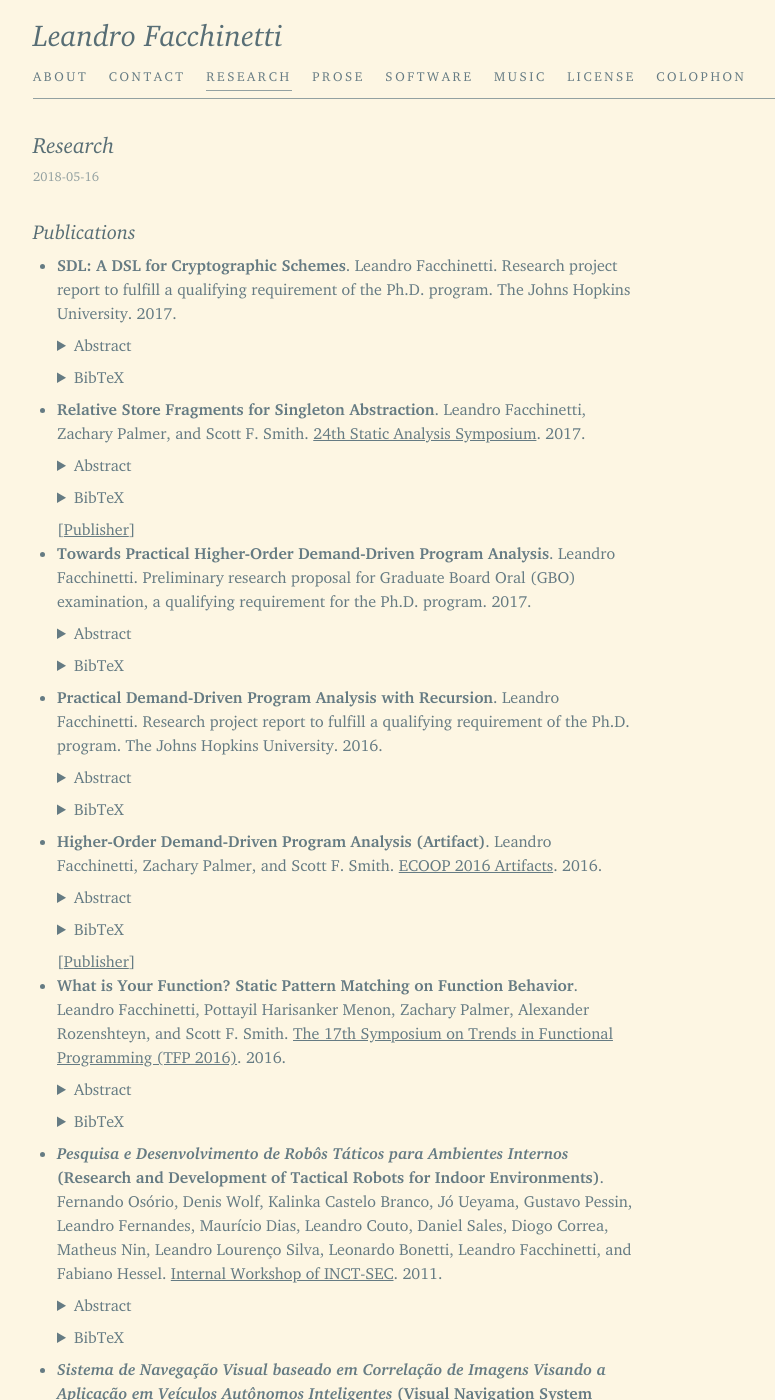
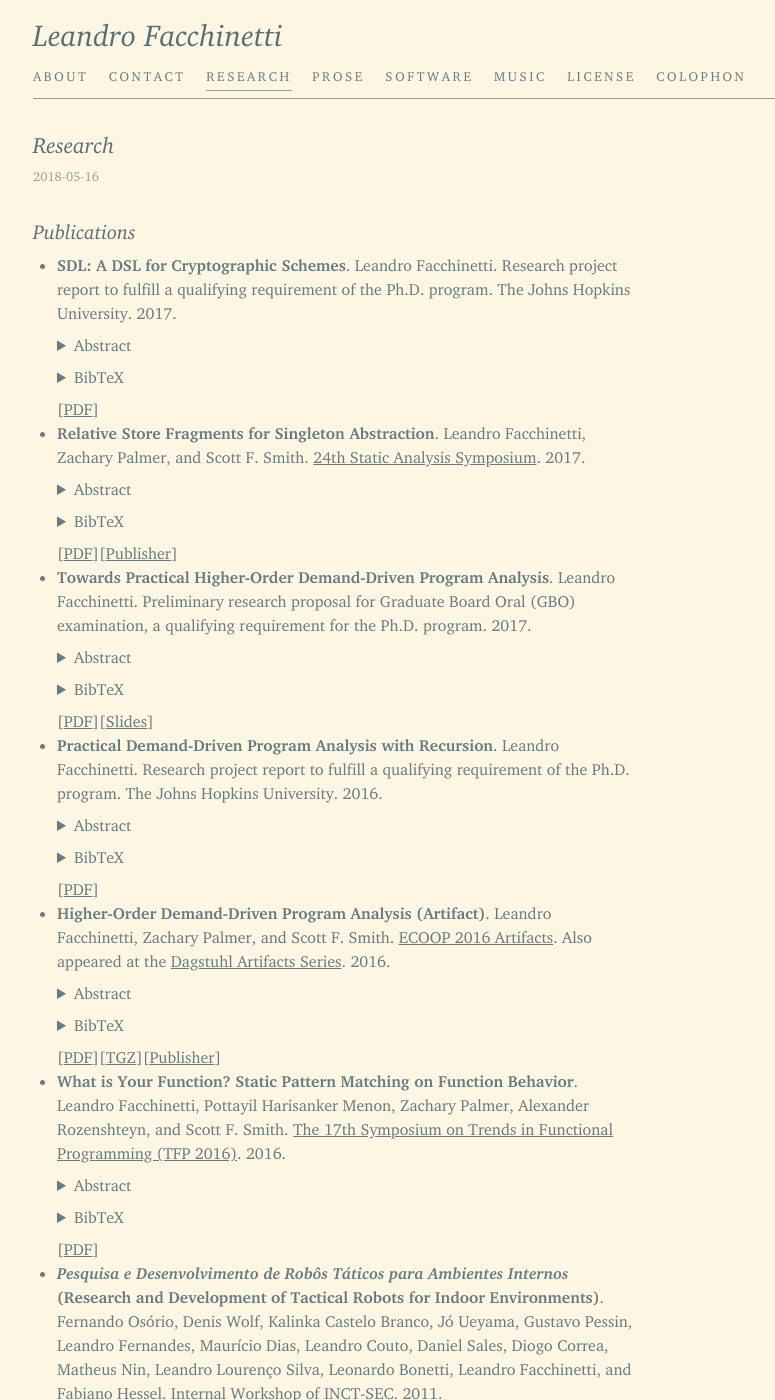
Before and after one commit to leafac/leafac.com, a Jekyll site: the page built from research/index.md, in a window 1280 px wide and 1400 px high. Shown: the whole window, without its empty margins (107-882 px from the left). Built offline with Jekyll 4.4.1, drawn with Linux system fonts in a browser that asks for light colours; some of the changed lines change nothing that is shown.

Commit message:
Add attachments

````diff
--- a/research/index.md
+++ b/research/index.md
@@ -47,8 +47,8 @@ publications:
       	author = {{Leandro Facchinetti}},
       	month = nov,
       	year = {2017},
-      	file = {Facchinetti - SDL A DSL for Cryptographic Schemes.pdf:/Users/leafac/Zotero/storage/6A35YXPD/Facchinetti - SDL A DSL for Cryptographic Schemes.pdf:application/pdf}
       }
+    attachments: [["PDF", "Facchinetti - SDL A DSL for Cryptographic Schemes.pdf"]]
   - id: http://zotero.org/users/4828827/items/TJW5USER
     type: paper-conference
     title: Relative Store Fragments for Singleton Abstraction
@@ -85,8 +85,8 @@ publications:
           author = {{Leandro Facchinetti} and {Zachary Palmer} and {Scott F. Smith}},
           month = nov,
           year = {2017},
-          file = {Facchinetti et al. - 2017 - Relative Store Fragments for Singleton Abstraction.pdf:/Users/leafac/Zotero/storage/L9YPDZ5Q/Facchinetti et al. - 2017 - Relative Store Fragments for Singleton Abstraction.pdf:application/pdf}
       }
+    attachments: [["PDF", "Facchinetti et al. - 2017 - Relative Store Fragments for Singleton Abstraction.pdf"]]
   - id: http://zotero.org/users/4828827/items/NPG5Y85P
     type: speech
     title: Towards Practical Higher-Order Demand-Driven Program Analysis
@@ -125,8 +125,8 @@ publications:
       	author = {{Leandro Facchinetti}},
       	month = oct,
       	year = {2017},
-      	file = {Facchinetti - Towards Practical Higher-Order Demand-Driven Progr.pdf:/Users/leafac/Zotero/storage/SU3CXK8A/Facchinetti - Towards Practical Higher-Order Demand-Driven Progr.pdf:application/pdf;towards-practical-higher-order-demand-driven-program-analysis.key:/Users/leafac/Zotero/storage/BBDFG6AL/towards-practical-higher-order-demand-driven-program-analysis.key:application/x-iwork-keynote-sffkey}
       }
+    attachments: [["PDF", "Facchinetti - Towards Practical Higher-Order Demand-Driven Progr.pdf"], ["Slides", "towards-practical-higher-order-demand-driven-program-analysis.key"]]
   - id: http://zotero.org/users/4828827/items/V865FGTI
     type: report
     title: Practical Demand-Driven Program Analysis with Recursion
@@ -161,8 +161,8 @@ publications:
       	author = {{Leandro Facchinetti}},
       	month = oct,
       	year = {2016},
-      	file = {Facchinetti - Practical Demand-Driven Program Analysis with Recu.pdf:/Users/leafac/Zotero/storage/KI9GH7TW/Facchinetti - Practical Demand-Driven Program Analysis with Recu.pdf:application/pdf}
       }
+    attachments: [["PDF", "Facchinetti - Practical Demand-Driven Program Analysis with Recu.pdf"]]
   - id: http://zotero.org/users/4828827/items/AEVV98PS
     type: book
     title: Higher-Order Demand-Driven Program Analysis (Artifact)
@@ -197,8 +197,8 @@ publications:
       	month = jun,
       	year = {2016},
       	note = {Also appeared at the [Dagstuhl Artifacts Series](http://drops.dagstuhl.de/opus/volltexte/2016/6130/)},
-      	file = {DARTS-2-1-9-artifact-88e98fe9019cb2bb1e758be0ca6325f9.tgz:/Users/leafac/Zotero/storage/H6TRMXGE/DARTS-2-1-9-artifact-88e98fe9019cb2bb1e758be0ca6325f9.tgz:application/x-gzip;Leandro Facchinetti et al. - 2016 - Higher-Order Demand-Driven Program Analysis (Artif.pdf:/Users/leafac/Zotero/storage/FFQTCHT2/Leandro Facchinetti et al. - 2016 - Higher-Order Demand-Driven Program Analysis (Artif.pdf:application/pdf}
       }
+    attachments: [["PDF", "Leandro Facchinetti et al. - 2016 - Higher-Order Demand-Driven Program Analysis (Artif.pdf"], ["TGZ", "DARTS-2-1-9-artifact-88e98fe9019cb2bb1e758be0ca6325f9.tgz"]]
   - id: http://zotero.org/users/4828827/items/RKXIFGKR
     type: speech
     title: What is Your Function? Static Pattern Matching on Function Behavior
@@ -232,8 +232,8 @@ publications:
       	author = {{Leandro Facchinetti} and {Pottayil Harisanker Menon} and {Zachary Palmer} and {Alexander Rozenshteyn} and {Scott F. Smith}},
       	month = jun,
       	year = {2016},
-      	file = {Facchinetti et al. - What is Your Function Static Pattern Matching on .pdf:/Users/leafac/Zotero/storage/F9GGKD4W/Facchinetti et al. - What is Your Function Static Pattern Matching on .pdf:application/pdf}
       }
+    attachments: [["PDF", "Facchinetti et al. - What is Your Function Static Pattern Matching on .pdf"]]
   - id: http://zotero.org/users/4828827/items/IZSR5PBU
     type: paper-conference
     title: Pesquisa e Desenvolvimento de Robôs Táticos para Ambientes Internos
@@ -287,8 +287,8 @@ publications:
       	author = {{Fernando Osório} and {Denis Wolf} and {Kalinka Castelo Branco} and {Jó Ueyama} and {Gustavo Pessin} and {Leandro Fernandes} and {Maurício Dias} and {Leandro Couto} and {Daniel Sales} and {Diogo Correa} and {Matheus Nin} and {Leandro Lourenço Silva} and {Leonardo Bonetti} and {Leandro Facchinetti} and {Fabiano Hessel}},
       	month = dec,
       	year = {2011},
-      	file = {Osório et al. - Pesquisa e Desenvolvimento de Robôs Táticos para A.pdf:/Users/leafac/Zotero/storage/WM7FN8TZ/Osório et al. - Pesquisa e Desenvolvimento de Robôs Táticos para A.pdf:application/pdf}
       }
+    attachments: [["PDF", "Osório et al. - Pesquisa e Desenvolvimento de Robôs Táticos para A.pdf"]]
   - id: http://zotero.org/users/4828827/items/VUC75E8B
     type: speech
     title: Sistema de Navegação Visual baseado em Correlação de Imagens Visando a Aplicação
@@ -313,8 +313,8 @@ publications:
       	author = {{Leandro Facchinetti} and {Fernando Santos Osório}},
       	month = nov,
       	year = {2010},
-      	file = {Facchinetti and Osório - Sistema de Navegação Visual baseado em Correlação .pdf:/Users/leafac/Zotero/storage/WR3W7ECF/Facchinetti and Osório - Sistema de Navegação Visual baseado em Correlação .pdf:application/pdf}
       }
+    attachments: [["PDF", "Facchinetti and Osório - Sistema de Navegação Visual baseado em Correlação .pdf"]]
   - id: http://zotero.org/users/4828827/items/25ZBP9BS
     type: paper-conference
     title: Navegação Visual de Robôs Móveis Autônomos Baseada em Métodos de Correlação
@@ -359,8 +359,8 @@ publications:
       	author = {{Leandro Facchinetti} and {Fernando Santos Osório}},
       	month = oct,
       	year = {2010},
-      	file = {Facchinetti and Osório - 2010 - Navegação Visual de Robôs Móveis Autônomos Baseada.pdf:/Users/leafac/Zotero/storage/RB65J5TQ/Facchinetti and Osório - 2010 - Navegação Visual de Robôs Móveis Autônomos Baseada.pdf:application/pdf}
       }
+    attachments: [["PDF", "Facchinetti and Osório - 2010 - Navegação Visual de Robôs Móveis Autônomos Baseada.pdf"]]
   - id: http://zotero.org/users/4828827/items/YNQJ9ISI
     type: speech
     title: Pesquisa e Desenvolvimento de Robôs Móveis Autônomos com Navegação Baseada
@@ -383,7 +383,7 @@ publications:
       	shorttitle = {Research and {Development} of {Autonomous} {Mobile} {Robots} with {Image}-{Correlation}-{Based} {Navigation}},
       	author = {{Leandro Facchinetti} and {Fernando Santos Osório}},
       	month = sep,
-      	year = {2010}
+      	year = {2010},
       }
 ---
 
@@ -391,7 +391,7 @@ Publications
 ============
 
 {% for publication in page.publications %}
-- **{% if publication.shortTitle %}*{{ publication.title }}* ({{ publication.shortTitle }}){% else %}{{ publication.title }}{% endif %}**. {{ publication.author | map: "literal" | array_to_sentence_string }}. {% if publication.event %}{% if publication.URL %}[{{ publication.event }}]({{ publication.URL }}){% else %}{{ publication.event }}{% endif %}.{% endif %} {% if publication.container-title %}{% if publication.container-title %}[{{ publication.container-title }}]({{ publication.URL }}){% else %}{{ publication.container-title }}{% endif %}.{% endif %} {% if publication.collection-title %}{% if publication.URL %}[{{ publication.collection-title }}]({{ publication.URL }}){% else %}{{ publication.collection-title }}{% endif %}.{% endif %} {% if publication.genre %}{{ publication.genre }}.{% endif %} {% if publication.publisher %}{{ publication.publisher }}.{% endif %} {{ publication.issued.date-parts[0][0] }}.
+- **{% if publication.shortTitle %}*{{ publication.title }}* ({{ publication.shortTitle }}){% else %}{{ publication.title }}{% endif %}**. {{ publication.author | map: "literal" | array_to_sentence_string }}. {% if publication.event %}{% if publication.URL %}[{{ publication.event }}]({{ publication.URL }}){% else %}{{ publication.event }}{% endif %}.{% endif %} {% if publication.container-title %}{% if publication.container-title %}[{{ publication.container-title }}]({{ publication.URL }}){% else %}{{ publication.container-title }}{% endif %}.{% endif %} {% if publication.collection-title %}{% if publication.URL %}[{{ publication.collection-title }}]({{ publication.URL }}){% else %}{{ publication.collection-title }}{% endif %}.{% endif %} {% if publication.genre %}{{ publication.genre }}.{% endif %} {% if publication.publisher %}{{ publication.publisher }}.{% endif %} {% if publication.note %}{{ publication.note }}.{% endif %} {{ publication.issued.date-parts[0][0] }}.
 
   {% if publication.abstract %}
   <details markdown="1">
@@ -407,12 +407,7 @@ Publications
   ```
   </details>
 
-  {% if publication.archive %}
-  [[Publisher]({{publication.archive}})]
-  {% endif %}
-  {% for attachment in publication.attachments %}
-  [[{{attachment[0]}}](https://f001.backblazeb2.com/file/files-leafac-com/research/{{attachment[1]}})]
-  {% endfor %}
+  {% for attachment in publication.attachments %}[[{{attachment[0]}}](https://f001.backblazeb2.com/file/files-leafac-com/research/{{ attachment[1] | url_encode }})]{% endfor %}{% if publication.archive %}[[Publisher]({{publication.archive}})]{% endif %}
 {% endfor %}
 
 Service
````
